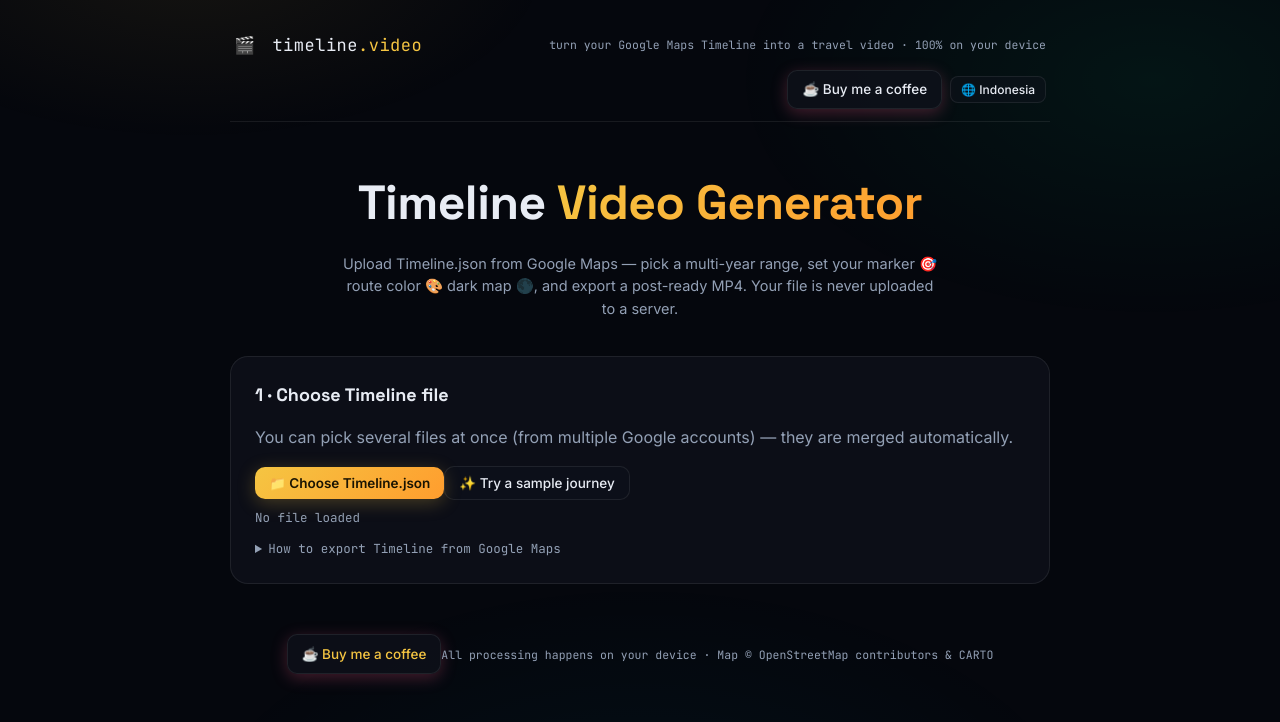
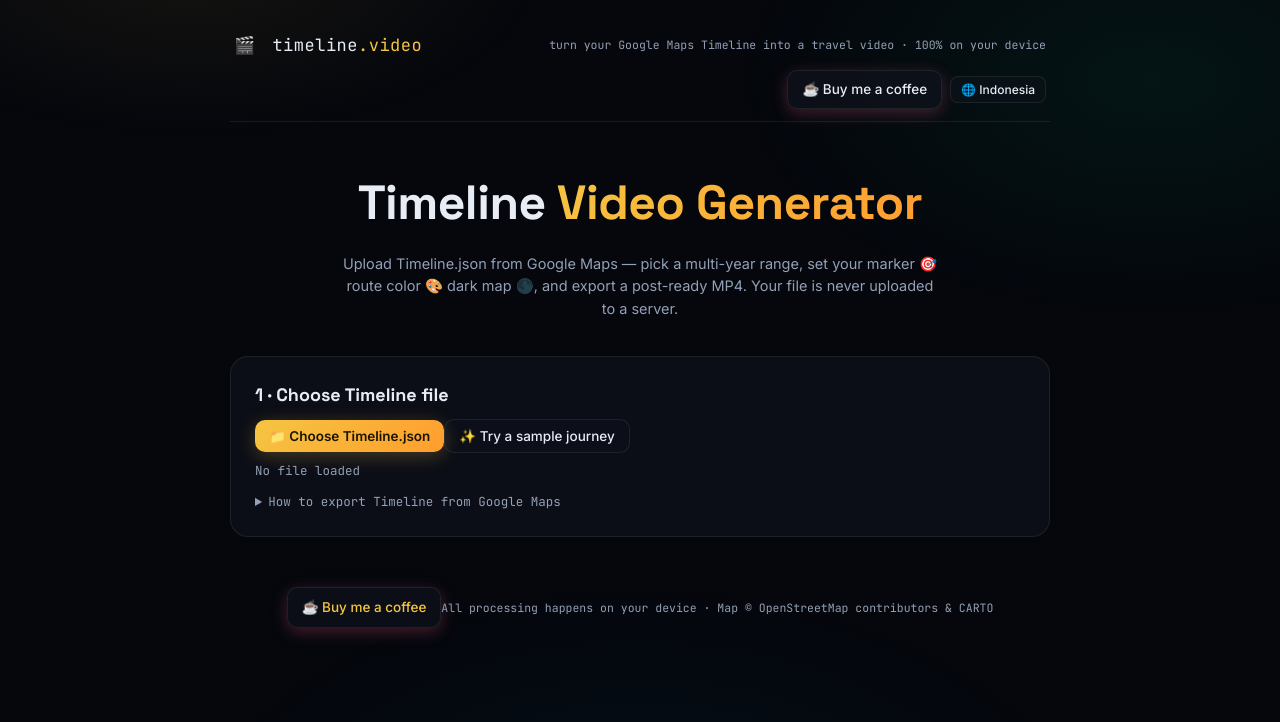
Before and after one commit to najnaj20/timeline-video-generator, a React (Vite) app: page / in a window 1280 px wide. Shown: the top 722 px of the page. Built offline with nearby package versions, Linux system fonts and the light colour scheme; the HTML template or start-up script is replaced by a standard one.

Commit message:
✂️ Hapus teks 'pilih beberapa file sekaligus' dari file card

```diff
--- a/src/App.jsx
+++ b/src/App.jsx
@@ -368,7 +368,6 @@
       {status === 'idle' && (
         <section className="card file-card">
           <h2>{t('fileTitle')}</h2>
-          <p className="dim">{t('multiFileNote')}</p>
           <div className="file-actions">
             <label className="btn btn-primary file-btn">
               {t('chooseFile')}
```
